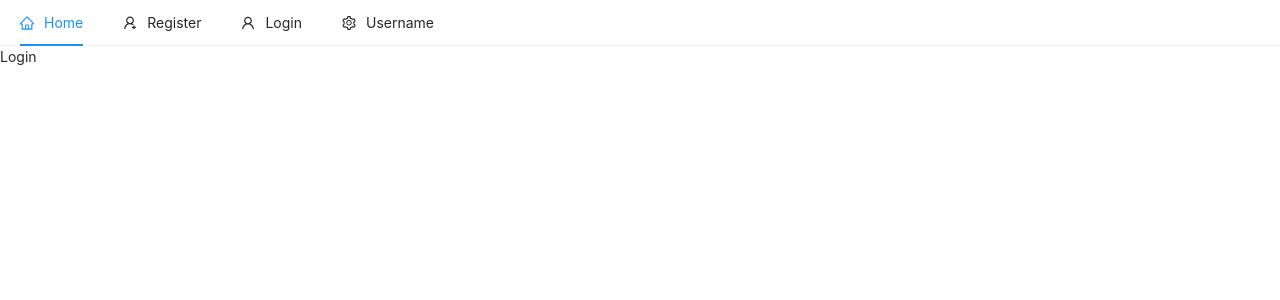
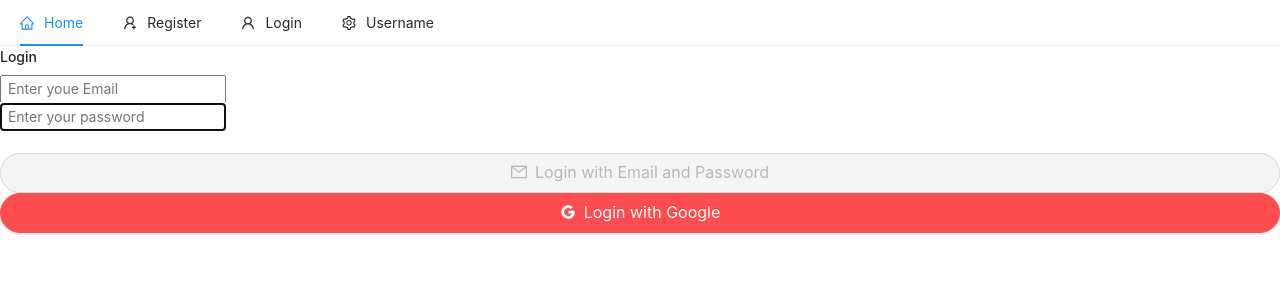
Before and after one commit to Mohan-Palat/plantluv-ecomm, a React (Create React App) app: page /login in a window 1280 px wide. Shown: the top 300 px of the page. Built offline with nearby package versions, Linux system fonts and the light colour scheme; no server answers.

Commit message:
google authentication

```diff
--- a/src/components/nav/Header.js
+++ b/src/components/nav/Header.js
@@ -16,8 +16,12 @@ const { SubMenu, Item } = Menu;
 const Header = () => {
 
 	const [ current, setCurrent ] = useState( 'home' )
+	//dispatch is a function of the Redux store.
+	//You call store.dispatch to dispatch an action.T
+	//his is the only way to trigger a state change.
 	let dispatch = useDispatch();
 	let history = useHistory();
+
 	const handleClick = ( e ) => {
 		console.log( e.key )
 		setCurrent( e.key )
@@ -26,7 +30,7 @@ const Header = () => {
 
 	const logout = () => {
 		firebase.auth().signOut();
-		dispatchEvent( {
+		dispatch( {
 			type: "LOGOUT",
 			payload: null
 		} )
@@ -44,10 +48,6 @@ const Header = () => {
 			<Item key="login" icon={<UserOutlined />} className="float-right">
 				<Link to="/login">Login </Link>
 			</Item>
-
-
-
-
 
 			<SubMenu
 				key="SubMenu"
--- a/src/pages/auth/Login.js
+++ b/src/pages/auth/Login.js
@@ -1,11 +1,138 @@
-import React from 'react'
-const Login = () => {
+import React, { useState } from "react";
+import { auth, googleAuthProvider } from "../../firebase";
+import { toast } from "react-toastify";
+import { Button } from "antd";
+import { MailOutlined, GoogleOutlined, UserAddOutlined } from "@ant-design/icons";
+import { useDispatch } from "react-redux";
+
+
+const Login = ( { history } ) => {
+	const [ email, setEmail ] = useState( "" );
+	const [ password, setPassword ] = useState( "" );
+	const [ loading, setLoading ] = useState( false ); //page laoding message
+	let dispatch = useDispatch();
+	const handleSubmit = async ( e ) => {
+		e.preventDefault();
+		// console.log("ENV --->", process.env.REACT_APP_REGISTER_REDIRECT_URL);
+		console.log( "email and pwd===>", email, password )
+		//now page laoding--user clicked the button
+		setLoading( true )
+		try
+		{
+			const result = await auth.signInWithEmailAndPassword( email, password )// from firebase
+
+			const { user } = result;
+
+			const idTokenResult = await user.getIdTokenResult();
+			dispatch( {
+				type: "LOGGED_IN_USER",
+				payload: {
+					email: user.email,
+					token: idTokenResult.token,
+
+				},
+			} );
+
+			history.push( "/" );
+
+		}
+		catch ( e )
+		{
+			console.log( 'error in logging===>', e )
+			toast.error( e.message );
+			setLoading( false )
+		}
+
+
+	};
+
+	const googleLogin = async () => {
+		auth
+			.signInWithPopup( googleAuthProvider )
+			.then( async ( result ) => {
+				const { user } = result;
+				const idTokenResult = await user.getIdTokenResult();
+				dispatch( {
+					type: "LOGGED_IN_USER",
+					payload: {
+						email: user.email,
+						token: idTokenResult.token,
+					},
+				} );
+				history.push( "/" );
+			} )
+			.catch( ( err ) => {
+				console.log( err );
+				toast.error( err.message );
+			} );
+	};
+
+
+	const loginForm = () => (
+		<form onSubmit={handleSubmit}>
+			<div className="form-group">
+				<input
+					type="email"
+					className="form-control"
+					value={email}
+					onChange={( e ) => setEmail( e.target.value )}
+					placeholder=" Enter youe Email"
+					autoFocus
+				/>
+			</div>
+
+			<div className="form-group">
+				<input
+					type="password"
+					className="form-control"
+					value={password}
+					onChange={( e ) => setPassword( e.target.value )}
+					placeholder=" Enter your password"
+					autoFocus
+				/>
+			</div>
+
+			<br />
+
+
+			<Button type="submit"
+				onClick={handleSubmit}
+				type="primary"
+				className="mb-3"
+				block shape="round"
+				icon={<MailOutlined />}
+				size="large"
+				disabled={!email || password.length < 6}>
+				Login with Email and Password
+            </Button>
+		</form>
+	);
+
 	return (
-		<div>
-			<p>Login</p>
+		<div className="container p-5">
+			<div className="row">
+				<div className="col-md-6 offset-md-3">
+					{loading ? (
+						<h4 className="text-danger">Loading...</h4>
+					) : (
+							<h4>Login</h4>
+						)}
+					{loginForm()}
+
+					<Button
+						onClick={googleLogin}
+						type="danger"
+						className="mb-3"
+						block
+						shape="round"
+						icon={<GoogleOutlined />}
+						size="large">
+						Login with Google
+                   </Button>
+				</div>
+			</div>
 		</div>
-	)
-
-}
+	);
+};
 
 export default Login;
--- a/src/pages/auth/Register.js
+++ b/src/pages/auth/Register.js
@@ -3,9 +3,9 @@ import { auth } from "../../firebase";
 import { toast } from "react-toastify";
 
 const Register = () => {
-	const [email, setEmail] = useState("");
+	const [ email, setEmail ] = useState( "" );
 
-	const handleSubmit = async (e) => {
+	const handleSubmit = async ( e ) => {
 		e.preventDefault();
 		// console.log("ENV --->", process.env.REACT_APP_REGISTER_REDIRECT_URL);
 		const config = {
@@ -13,14 +13,14 @@ const Register = () => {
 			handleCodeInApp: true,
 		};
 
-		await auth.sendSignInLinkToEmail(email, config);
+		await auth.sendSignInLinkToEmail( email, config );
 		toast.success(
-			`Email is sent to ${email}. Click the link to complete your registration.`
+			`Email is sent to ${ email }. Click the link to complete your registration.`
 		);
 		// save user email in local storage
-		window.localStorage.setItem("emailForRegistration", email);
+		window.localStorage.setItem( "emailForRegistration", email );
 		// clear state
-		setEmail("");
+		setEmail( "" );
 	};
 
 	const registerForm = () => (
@@ -29,9 +29,11 @@ const Register = () => {
 				type="email"
 				className="form-control"
 				value={email}
-				onChange={(e) => setEmail(e.target.value)}
+				onChange={( e ) => setEmail( e.target.value )}
+				placeholder="Enter your Email"
 				autoFocus
 			/>
+			<br />
 
 			<button type="submit" className="btn btn-raised">
 				Register
```
Also changed, not shown: 1 other file (tests, documents, lock files or other folders).
